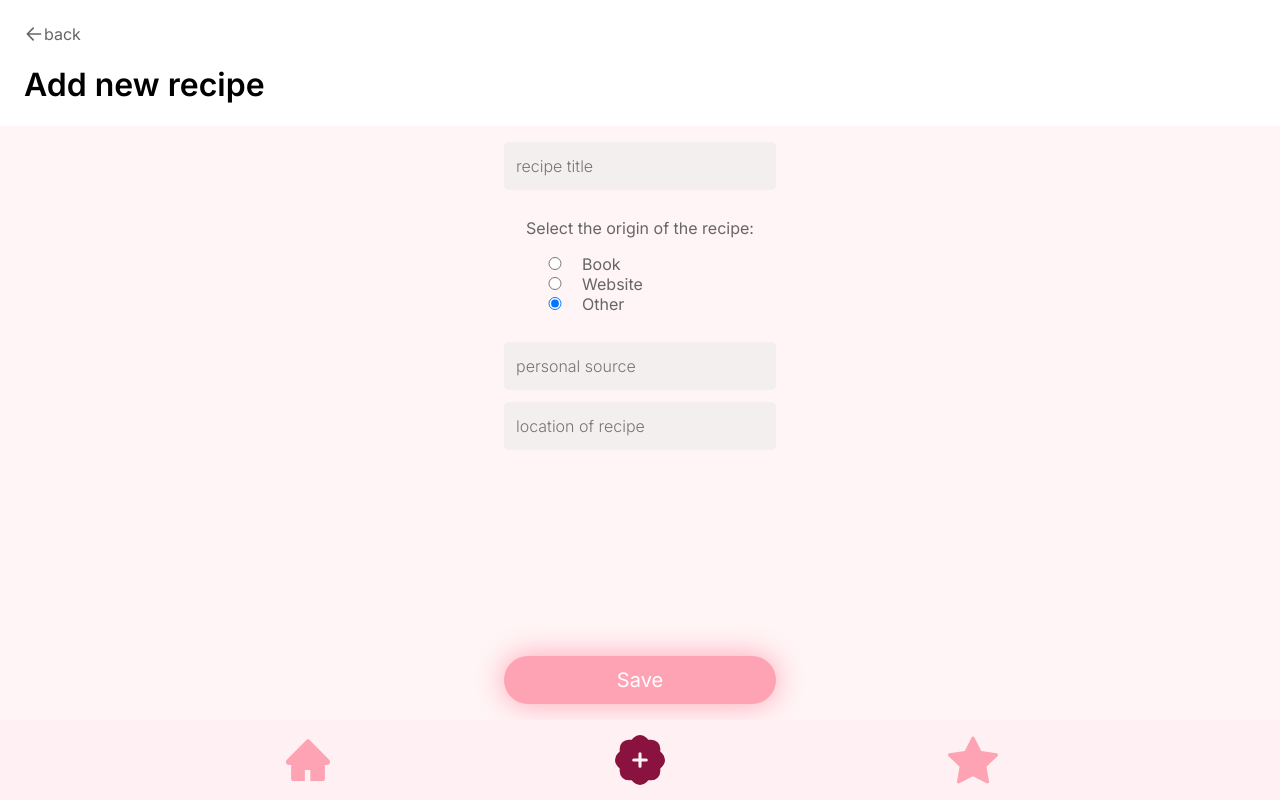
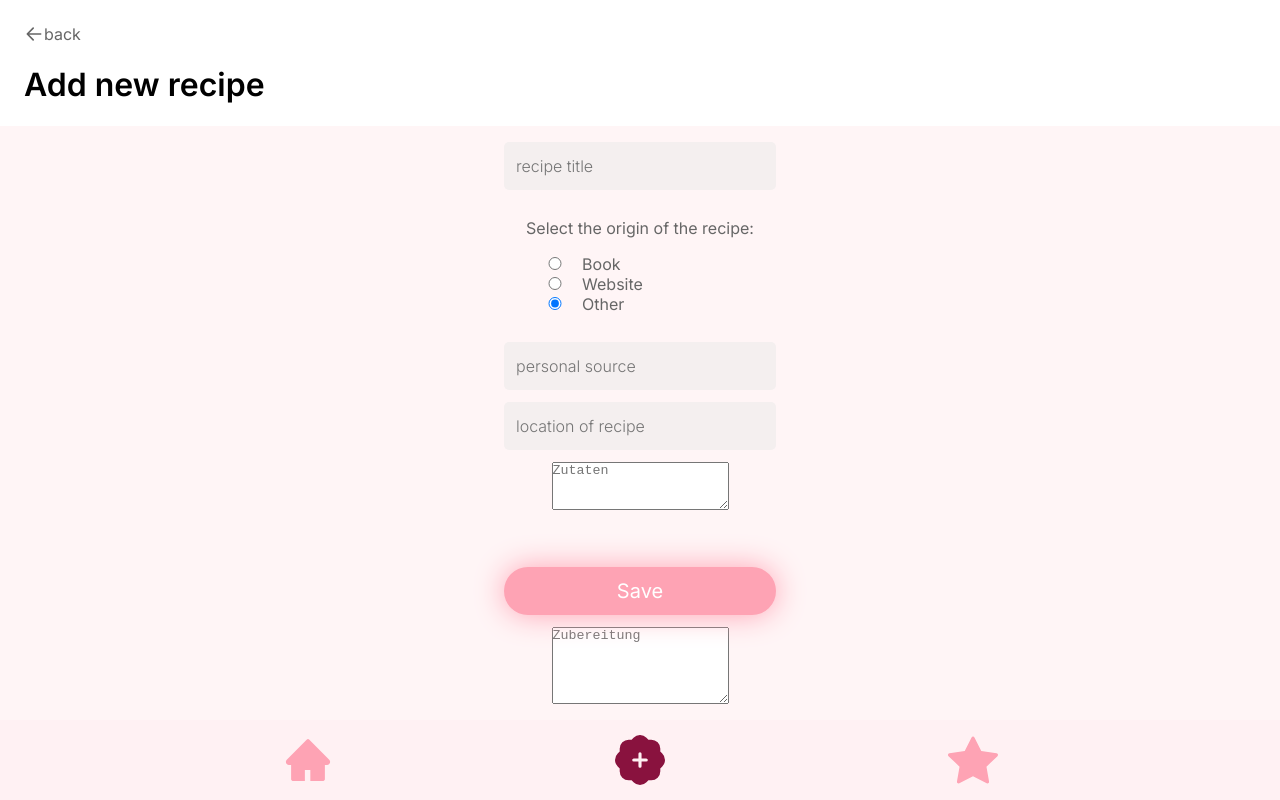
Before and after one commit to Luxa23/capstone-project, a Next.js app: page /new-recipe in a window 1280 px wide. Both pictures are taken after a click on the radio button "Other". Built offline with nearby package versions, Linux system fonts and the light colour scheme.

Commit message:
Added textareas to forms

```diff
--- a/components/RecipeForm.js
+++ b/components/RecipeForm.js
@@ -22,6 +22,8 @@ export default function RecipeForm({ id }) {
     websiteUrl: '',
     otherSource: '',
     otherLocation: '',
+    otherIngredients: '',
+    otherInstructions: '',
     isLiked: false,
     id: nanoid(),
   };
@@ -191,6 +193,27 @@ export default function RecipeForm({ id }) {
                   setRecipe({ ...recipe, otherLocation: event.target.value });
                 }}
               ></StyledInput>
+              <textarea
+                rows="5"
+                placeholder="Zutaten"
+                onChange={event => {
+                  setRecipe({
+                    ...recipe,
+                    otherIngredients: event.target.value,
+                  });
+                }}
+              ></textarea>
+
+              <textarea
+                rows="5"
+                placeholder="Zubereitung"
+                onChange={event => {
+                  setRecipe({
+                    ...recipe,
+                    otherInstructions: event.target.value,
+                  });
+                }}
+              ></textarea>
             </>
           )}
           <StyledButton type="submit">Save</StyledButton>
--- a/pages/recipe/[id].js
+++ b/pages/recipe/[id].js
@@ -47,6 +47,8 @@ const RecipeDetailPage = () => {
           <StyledRecipeDetails>
             <p>Quelle: {recipe.otherSource}</p>
             <p>Aufbewahrungsort: {recipe.otherLocation}</p>
+            <p>Zutaten: {recipe.otherIngredients}</p>
+            <p>Zubereitung: {recipe.otherInstructions}</p>
           </StyledRecipeDetails>
         );
 
```
Also changed, not shown: components/RecipeFormEdit.js (+23 -0 lines).
